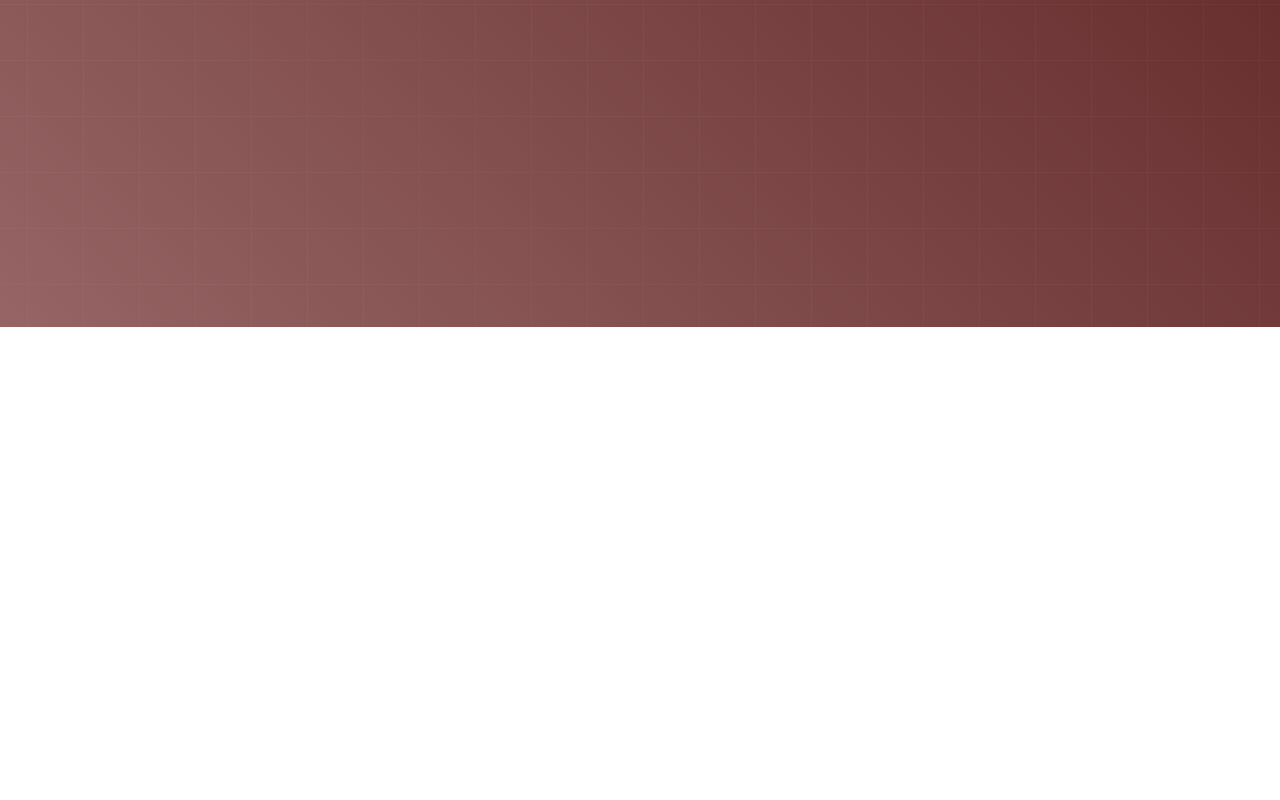
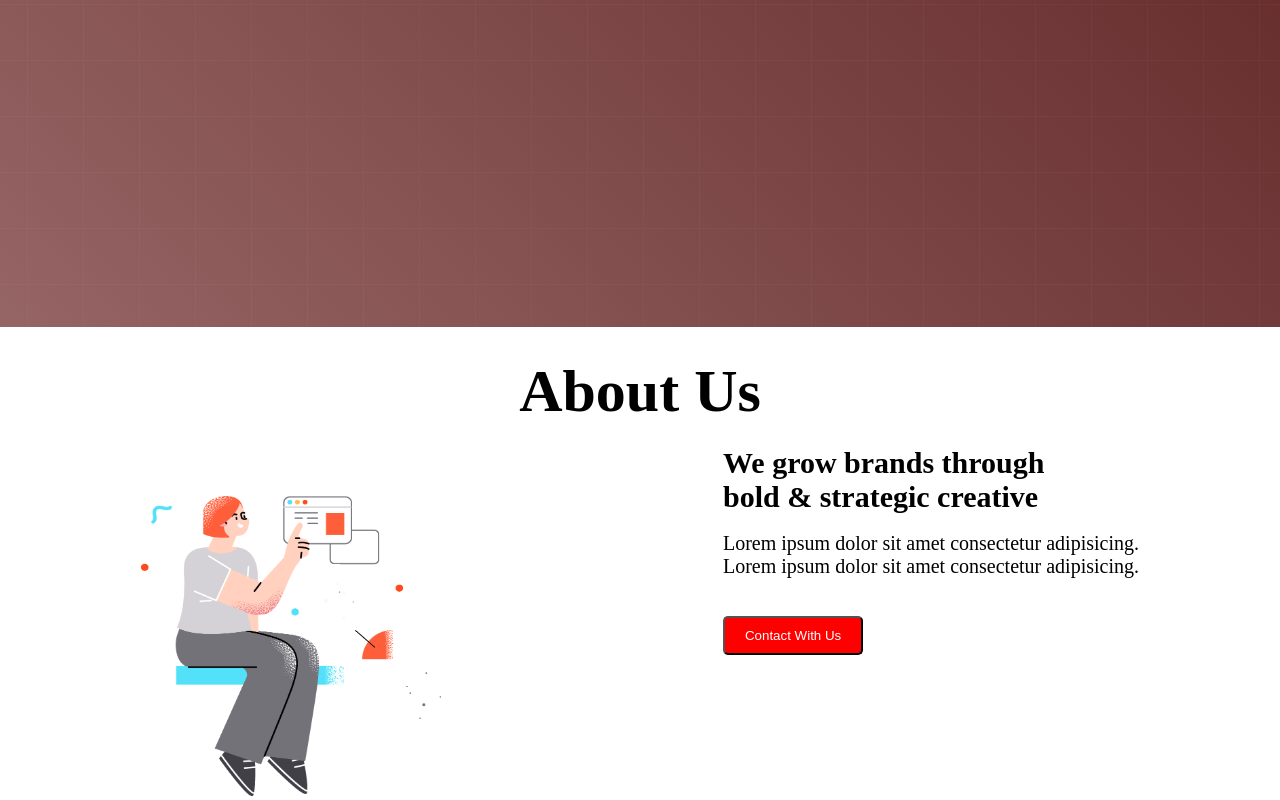
Before and after one commit to 1001hari/digital-products, a plain HTML site: page index.html in a window 1280 px wide. Shown: the part 583-1383 px from the top of the page. Before the commit the page ends 910 px from the top, so only its background shows below. Drawn offline with Linux system fonts and the light colour scheme.

Commit message:
adding by about us section

```diff
--- a/index.html
+++ b/index.html
@@ -57,6 +57,33 @@
 
         </section>
 
+        <!--This is About section-->
+        <section>
+            <div class="first">
+                <h1>About Us</h1>
+            </div>
+            <div class="about-us">
+                <div class="image">
+                    <img class="about_img" src="images/section.png" alt="">
+
+                </div>
+                <div class="comment">
+                    <h1 class="head">We grow brands through <br>
+                        bold & strategic creative</h1>
+                        <br>
+
+                        <p class="paragraph">Lorem ipsum dolor sit amet consectetur adipisicing. <br>
+                            Lorem ipsum dolor sit amet consectetur adipisicing.</p>
+                            <br>
+
+                            <button class="btn">Contact With Us</button>
+
+                </div>
+            </div>
+
+
+        </section>
+
 
 
     </main>
--- a/styles/text.css
+++ b/styles/text.css
@@ -76,3 +76,43 @@
     height: 300px;
     padding-top: 150px;
 }
+
+
+
+
+
+
+.first{
+    font-size: 40px;
+    margin-top: 30px;
+    text-align: center;
+}
+
+.about-us{
+    display: flex;
+    margin-top: 20px;
+    justify-content: space-around;
+
+}
+
+.about_img{
+    width: 300px;
+    height:300px;
+    margin-top: 50px;
+
+
+}
+
+.head{
+    font-size: 30px;
+    text-align: left;
+}
+
+.paragraph{
+    font-size: 20px;
+
+}
+
+.comment{
+    text-align: left;
+}
```
